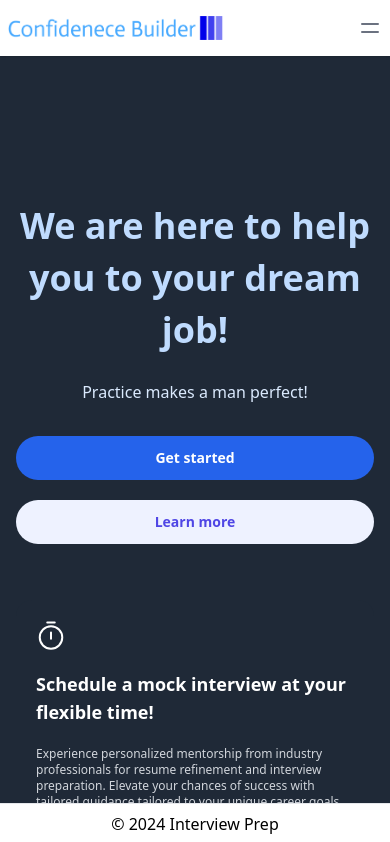
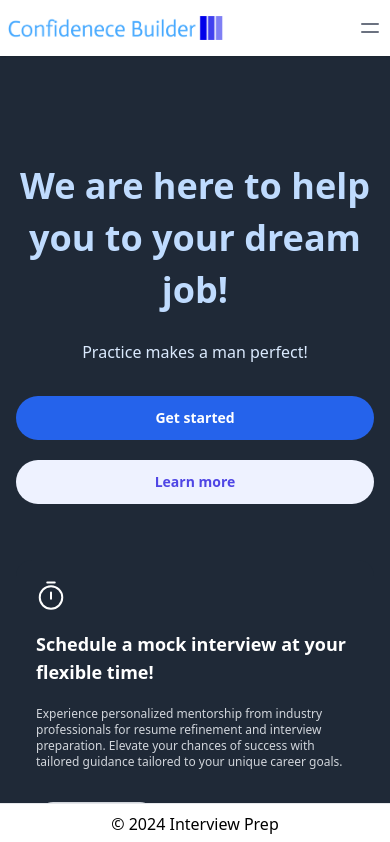
Before and after one commit to nigdifg/ConfidenceBulider, a React (Vite) app: page /about in a window 390 px wide. Shown: the top 842 px of the page. Built offline with nearby package versions, Linux system fonts and the light colour scheme.

Commit message:
responsive homepage

```diff
--- a/src/components/About.jsx
+++ b/src/components/About.jsx
@@ -8,7 +8,7 @@
 function About() {
   return (
     <div>
-      <section className="py-20 ">
+      <section className="py-10 ">
         <div className="mx-auto max-w-7xl px-4 sm:px-6 lg:px-8">
               <div className="mb-14 text-center">
                   <h2 className="text-4xl text-center font-bold text-blue-200 leading-[3.25rem] mb-6 max-w-max lg:max-w-3xl lg:mx-auto">
--- a/src/components/Home.jsx
+++ b/src/components/Home.jsx
@@ -8,9 +8,9 @@
 import anshuman from '../assest/anshuman.jpeg';
 function Home() {
     return (
-      <div className="bg-gray-800 ">
+      <div className="bg-gray-800">
     <div className="flex flex-col justify-between md:flex-row md:px-12 lg:px-20 p-30 dark:bg-gray-800 transition duration-500">
-        <div className="text-container md:mt-10 md:w-1/2">
+        <div className="text-container md:mt-10 md:w-1/3 mx-auto px-4 lg:px-8">
           <h2 className="text-black bg-gray-200 dark:bg-gray-700 rounded-md px-2 inline-block text-3xl dark:text-white my-4">
             Ace your
             <h1 className="bg-blue-600 text-4xl inline-block transform -rotate-3 px-2 rounded-md py-1  text-white"> Interview</h1> success with our comprehensive strategy!
```
